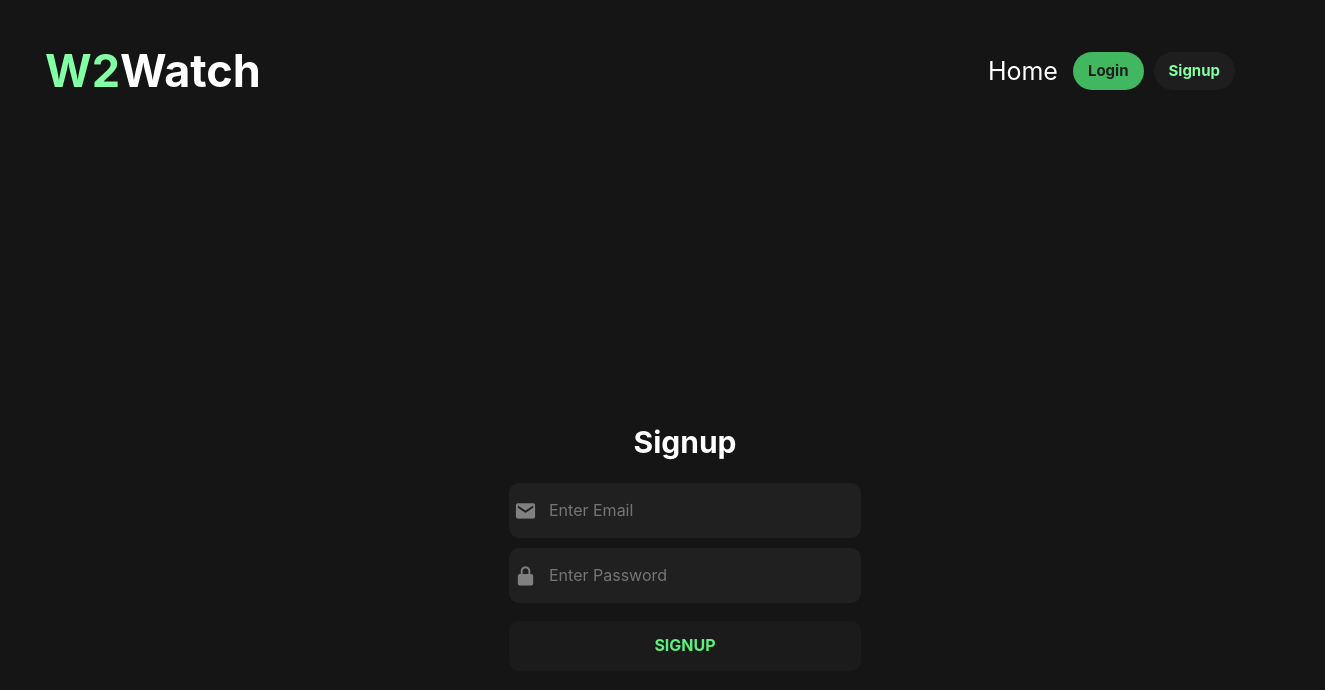
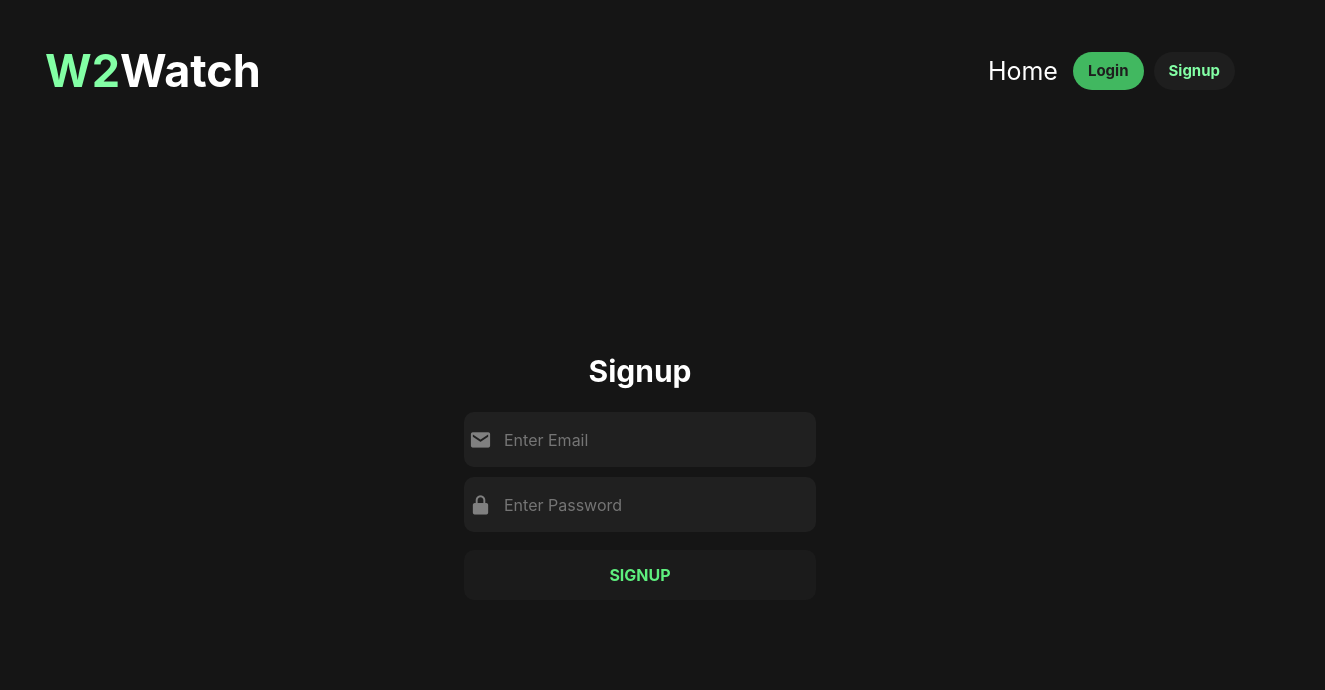
Before and after one commit to Tanayk7/Recommendation-System, a React (Create React App) app in the folder client/: page /signup in a window 1280 px wide. Shown: the top 690 px of the page, 1325 px wide, since content can reach past the window. Built offline with nearby package versions, Linux system fonts and the light colour scheme.

Commit message:
fixed login and signup css

```diff
--- a/client/src/pages/Login/Login.jsx
+++ b/client/src/pages/Login/Login.jsx
@@ -23,11 +23,9 @@ const  Login = (props) => {
 
   return(
     <Layout>
-
-
-  <div className="container">
       <div className="content">
           <div className="card-header">Login</div>
+
           <Link to="/Signup">
             <div className="create-account-option">
               Don't have an account? <a href="{Signup}" className="href-link">Create An Account</a>
@@ -35,7 +33,6 @@ const  Login = (props) => {
           </Link>
 
           <form className="form" onSubmit={onSubmit}>
-
             <div className="form-group">
               <div className="input-container">
               <i className='icons bx bxs-envelope'></i>
@@ -66,7 +63,6 @@ const  Login = (props) => {
 
           </form>
         </div>
-      </div>
       </Layout>
   );
 }
--- a/client/src/pages/Login/login.scss
+++ b/client/src/pages/Login/login.scss
@@ -1,11 +1,4 @@
-.container{
-    position: absolute;
-    width: 100%;
-    height: 100%;
-    display: flex;
-    justify-content: center;
-    flex-direction: column;
-    align-items: center;
+
 
 .card-header{
     display: flex;
@@ -18,7 +11,10 @@
 
 .content{
     display: flex;
+    height: calc(100vh - 141.111px);
     flex-direction: column;
+    align-items: center;
+    justify-content: center;
 
     .create-account-option{
         display: flex;
@@ -34,7 +30,6 @@
         &:hover{
             text-decoration: underline;
         }
-
     }
 
     .form{
@@ -101,7 +96,7 @@
         }
     }
 }
-}
+
 
 .btn {
     margin: 8px;
--- a/client/src/pages/Signup/signup.scss
+++ b/client/src/pages/Signup/signup.scss
@@ -1,11 +1,3 @@
-.container{
-    position: absolute;
-    width: 100%;
-    height: 100%;
-    display: flex;
-    justify-content: center;
-    flex-direction: column;
-    align-items: center;
 
 .card-header{
     display: flex;
@@ -19,6 +11,8 @@
 .content{
     display: flex;
     flex-direction: column;
+    align-items: center;
+    justify-content: center;
 
     .form{
         margin-top: 0.2em;
@@ -84,7 +78,7 @@
         }
     }
 }
-}
+
 
 .btn {
     margin: 8px;
```
Lines whose indentation alone changed are shown as unchanged.
